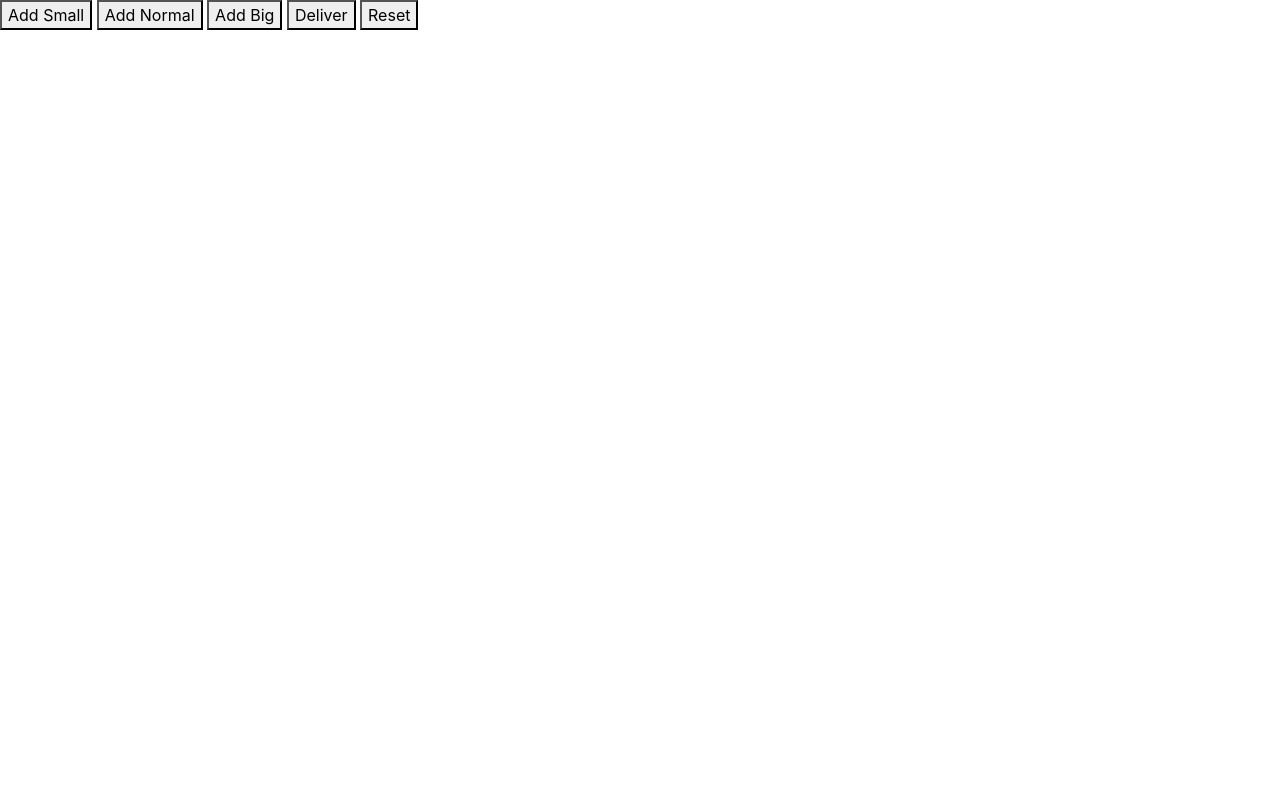
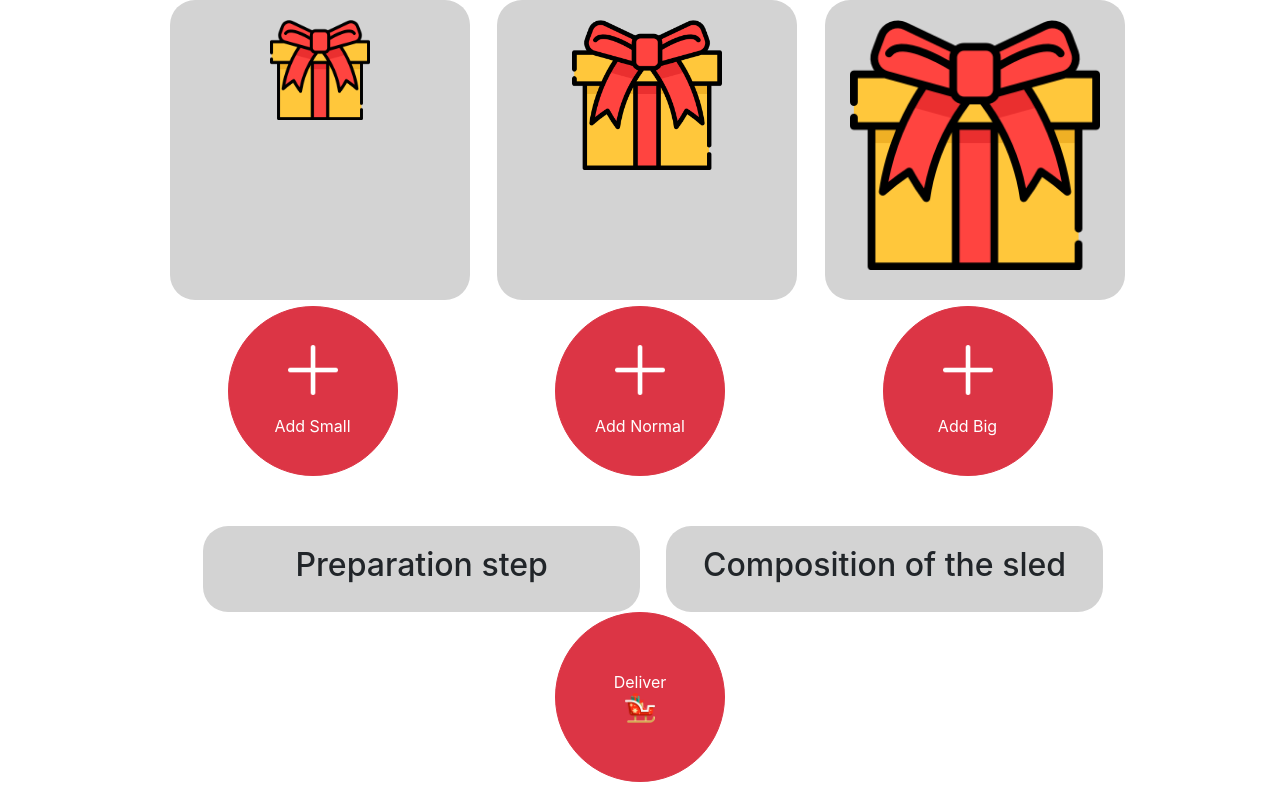
Before and after one commit to thibpffr/santaclaus, a React app: page website/public/index.html in a window 1280 px wide. Built offline with nearby package versions, Linux system fonts and the light colour scheme.

Commit message:
new version

```diff
--- a/website/public/index.html
+++ b/website/public/index.html
@@ -16,14 +16,77 @@
   <noscript>You need to enable JavaScript to run this app.</noscript>
   <div id="root">
     <!-- TODO -->
-    <button id="Small">Add Small</button>
-    <button id="Normal">Add Normal</button>
-    <button id="Big">Add Big</button>
-    <button id="Deliver">Deliver</button>
-    <button id="Reset">Reset</button>
-    <span id="Result"></span>
-    <p id="Sled"></p>
+
+    <div class="row justify-content-md-center">
+
+
+      <div class="col-md-3  text-center">
+        <div class='prop'>
+          <img src="img/giftbox.png" alt="Big gift" id='small-gift'><br>
+        </div>
+        <button id="Small" class="btn btn-danger btn-circle btn-xl"><img src="img/plus.png" id='plus'><br><br>Add
+          Small</button>
+      </div>
+
+
+      <div class="col-md-3 text-center">
+        <div class='prop'>
+          <img src="img/giftbox.png" alt="Big gift" id='medium-gift'><br>
+        </div>
+        <button id="Normal" class="btn btn-danger btn-circle btn-xl"><img src="img/plus.png" id='plus'><br><br>Add
+          Normal</button>
+      </div>
+
+
+      <div class="col-md-3 text-center">
+        <div class='prop'>
+          <img src="img/giftbox.png" alt="Big gift" id='big-gift'><br>
+        </div>
+        <button id="Big" class="btn btn-danger btn-circle btn-xl"><img src="img/plus.png" id='plus'><br><br>Add
+          Big</button>
+
+
+      </div>
+
+
+    </div>
+    <br><br>
+    <div class="row justify-content-md-center">
+      <div class="console col-md-4 text-center">
+        <h2>Preparation step </h2>
+        <div id="Text">
+
+        </div>
+      </div>
+
+
+      <div class="console overflow-hidden col-md-4 text-center">
+        <h2>Composition of the sled</h2>
+        <div >
+            <ul class="list-group" id="Sled" >
+            </ul>
+        </div>
+      </div>
+    </div>
   </div>
+  <div id='deliver-btn'>
+    <button id="Deliver" class="btn btn-danger btn-circle btn-xl">Deliver<br><img src="img/sleigh.png"
+        id='sleigh'></button>
+
+  </div>
+
+  </div>
+
+
+
+
+
+
+
+
+
+
+
 </body>
 
 </html>
--- a/website/src/index.css
+++ b/website/src/index.css
@@ -1 +1,65 @@
 /* TODO CSS */
+/* TODO CSS */
+#big-gift{
+    width:250px;
+    height:250px;
+    margin-top: auto;
+    margin-bottom: auto;
+}
+#medium-gift{
+    width:150px;
+    height:150px;
+    margin-top: auto;
+    margin-bottom: auto;
+
+}
+
+#small-gift{
+    width:100px;
+    height:100px;
+    margin-top: auto;
+    margin-bottom: auto;
+}
+.prop{
+    border-radius: 25px;
+    background: #D3D3D3;
+    padding: 20px;
+    margin-left: 2%;
+    width:300px;
+    height:300px;
+    margin-top: auto;
+    margin-bottom: 2%;
+}
+
+
+.btn-circle.btn-xl {
+    width: 170px;
+    height: 170px;
+    padding: 10px 16px;
+    border-radius: 105px;
+    text-align: center;
+    line-height: 1.33;
+}
+
+#sleigh{
+    width:30px;
+    height:30px;
+}
+#plus{
+    width:50px;
+    height:50px;
+}
+#deliver-btn{
+    text-align: center;
+}
+.console{
+    border-radius: 25px;
+    background: #D3D3D3;
+    padding: 20px;
+    margin-left: 2%;
+
+    margin-top: 2px;
+    margin-bottom: auto;
+    max-height: 150px;
+
+}
```
Also changed, not shown: website/public/img/giftbox.png (added), website/public/img/plus.png (added), website/public/img/sleigh.png (added).
